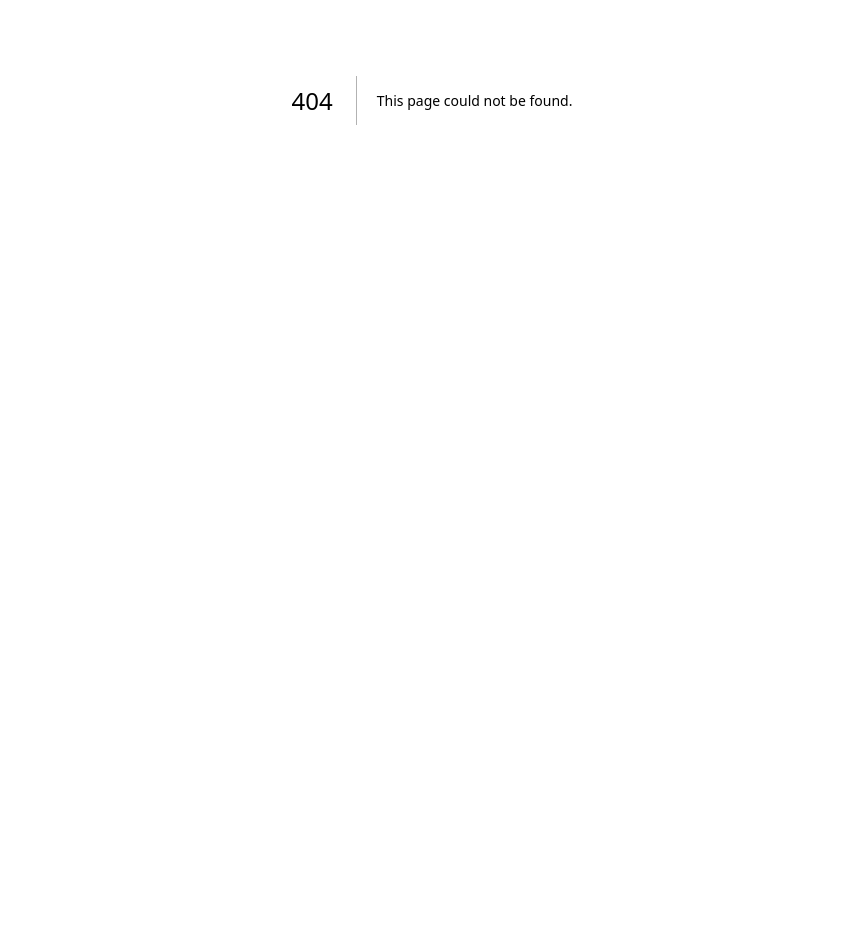
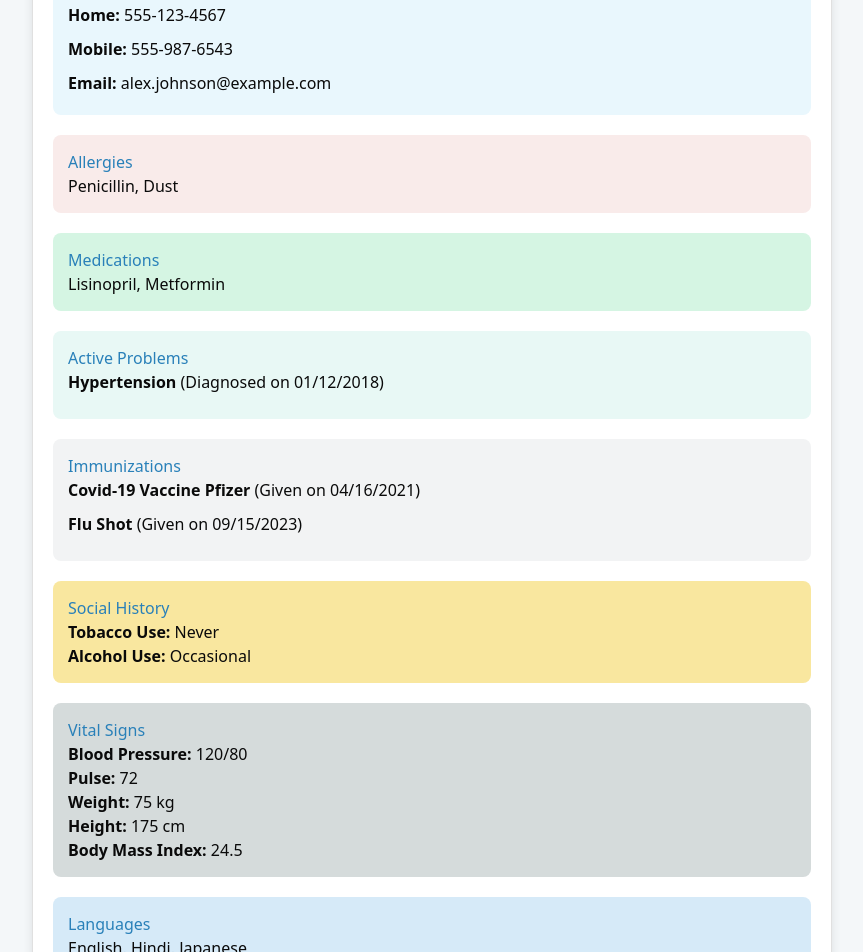
Before and after one commit to kcnakamu/EduCare, a Next.js app in the folder frontend/: page /patient in a window 1280 px wide. Before the commit this address had no page. Shown: the part 300-1252 px from the top of the page, without its empty margins (208-1071 px from the left). Before the commit the page ends 800 px from the top, so only its background shows below. Built offline with nearby package versions, Linux system fonts and the light colour scheme.

Commit message:
patient health summary

```diff
--- /dev/null
+++ b/frontend/app/patient/page.tsx
@@ -0,0 +1,11 @@
+import  Patients  from "@/pages/patients";
+
+export default function Patient() {
+    return(
+        <div>
+            <div className="z-10">
+            <Patients />
+            </div>
+        </div>
+    );
+}
--- /dev/null
+++ b/frontend/components/ui/activeProblemsSection.tsx
@@ -0,0 +1,29 @@
+import React from 'react';
+
+interface ActiveProblem {
+  problem: string;
+  diagnosedDate: string;
+}
+
+interface ActiveProblemsSectionProps {
+  activeProblems: ActiveProblem[];
+}
+
+const ActiveProblemsSection: React.FC<ActiveProblemsSectionProps> = ({ activeProblems }) => {
+  return (
+    <div style={{ backgroundColor: "#e8f8f5", padding: "15px", borderRadius: "8px", marginBottom: "20px" }}>
+      <h3 style={{ color: "#2980b9" }}>Active Problems</h3>
+      {activeProblems.length > 0 ? (
+        activeProblems.map((problem, index) => (
+          <div key={index} style={{ marginBottom: "10px" }}>
+            <strong>{problem.problem}</strong> (Diagnosed on {problem.diagnosedDate})
+          </div>
+        ))
+      ) : (
+        <p>No active problems reported.</p>
+      )}
+    </div>
+  );
+};
+
+export default ActiveProblemsSection;
--- /dev/null
+++ b/frontend/components/ui/allergiesSection.tsx
@@ -0,0 +1,16 @@
+import React from 'react';
+
+interface AllergiesSectionProps {
+  allergies: string[];
+}
+
+const AllergiesSection: React.FC<AllergiesSectionProps> = ({ allergies }) => {
+  return (
+    <div style={{ backgroundColor: "#f9ebea", padding: "15px", borderRadius: "8px", marginBottom: "20px" }}>
+      <h3 style={{ color: "#2980b9" }}>Allergies</h3>
+      <p>{allergies.length > 0 ? allergies.join(', ') : 'No known allergies'}</p>
+    </div>
+  );
+};
+
+export default AllergiesSection;
--- /dev/null
+++ b/frontend/components/ui/immunizationsSection.tsx
@@ -0,0 +1,29 @@
+import React from 'react';
+
+interface Immunization {
+  vaccine: string;
+  dateGiven: string;
+}
+
+interface ImmunizationsSectionProps {
+  immunizations: Immunization[];
+}
+
+const ImmunizationsSection: React.FC<ImmunizationsSectionProps> = ({ immunizations }) => {
+  return (
+    <div style={{ backgroundColor: "#f2f3f4", padding: "15px", borderRadius: "8px", marginBottom: "20px" }}>
+      <h3 style={{ color: "#2980b9" }}>Immunizations</h3>
+      {immunizations.length > 0 ? (
+        immunizations.map((immunization, index) => (
+          <div key={index} style={{ marginBottom: "10px" }}>
+            <strong>{immunization.vaccine}</strong> (Given on {immunization.dateGiven})
+          </div>
+        ))
+      ) : (
+        <p>No immunizations reported.</p>
+      )}
+    </div>
+  );
+};
+
+export default ImmunizationsSection;
--- /dev/null
+++ b/frontend/components/ui/languageSection.tsx
@@ -0,0 +1,16 @@
+import React from 'react';
+
+interface LanguageSectionProps {
+  languages: string[];
+}
+
+const LanguageSection: React.FC<LanguageSectionProps> = ({ languages }) => {
+  return (
+    <div style={{ backgroundColor: "#d6eaf8", padding: "15px", borderRadius: "8px", marginBottom: "20px" }}>
+      <h3 style={{ color: "#2980b9" }}>Languages</h3>
+      <p>{languages.length > 0 ? languages.join(', ') : 'No languages reported.'}</p>
+    </div>
+  );
+};
+
+export default LanguageSection;
--- /dev/null
+++ b/frontend/components/ui/medicationsSection.tsx
@@ -0,0 +1,16 @@
+import React from 'react';
+
+interface MedicationsSectionProps {
+  medications: string[];
+}
+
+const MedicationsSection: React.FC<MedicationsSectionProps> = ({ medications }) => {
+  return (
+    <div style={{ backgroundColor: "#d5f5e3", padding: "15px", borderRadius: "8px", marginBottom: "20px" }}>
+      <h3 style={{ color: "#2980b9" }}>Medications</h3>
+      <p>{medications.length > 0 ? medications.join(', ') : 'No known medications'}</p>
+    </div>
+  );
+};
+
+export default MedicationsSection;
--- /dev/null
+++ b/frontend/components/ui/patientDemographics.tsx
@@ -0,0 +1,36 @@
+import React from 'react';
+
+interface ContactInfo {
+  home: string;
+  mobile?: string;
+  email: string;
+}
+
+interface PatientDemographicsProps {
+  name: string;
+  gender: string;
+  birthDate: string;
+  address: string;
+  contactInfo: ContactInfo;
+}
+
+const PatientDemographics: React.FC<PatientDemographicsProps> = ({ name, gender, birthDate, address, contactInfo }) => {
+  return (
+    <div style={{ backgroundColor: "#e9f7fd", padding: "15px", borderRadius: "8px", marginBottom: "20px" }}>
+      <h3 style={{ color: "#2980b9" }}>Patient Demographics</h3>
+      <p><strong>Name:</strong> {name}</p>
+      <p><strong>Gender:</strong> {gender}</p>
+      <p><strong>Date of Birth:</strong> {birthDate}</p>
+      <p><strong>Address:</strong> {address}</p>
+
+      <h4 style={{ marginTop: "15px", marginBottom: "5px", color: "#34495e" }}>Contact Information</h4>
+      <div style={{ display: "flex", flexDirection: "column" }}>
+        <p style={{ margin: "5px 0" }}><strong>Home:</strong> {contactInfo.home}</p>
+        {contactInfo.mobile && <p style={{ margin: "5px 0" }}><strong>Mobile:</strong> {contactInfo.mobile}</p>}
+        <p style={{ margin: "5px 0" }}><strong>Email:</strong> {contactInfo.email}</p>
+      </div>
+    </div>
+  );
+};
+
+export default PatientDemographics;
--- /dev/null
+++ b/frontend/components/ui/patientSummary.tsx
@@ -0,0 +1,86 @@
+"use client";
+import React, { useEffect, useState } from "react";
+import PatientDemographics from "@/components/ui/patientDemographics";
+import AllergiesSection from "@/components/ui/allergiesSection";
+import MedicationsSection from "@/components/ui/medicationsSection";
+import ActiveProblemsSection from "@/components/ui/activeProblemsSection";
+import ImmunizationsSection from "@/components/ui/immunizationsSection";
+import SocialHistorySection from "@/components/ui/socialHistorySection";
+import VitalSignsSection from "@/components/ui/vitalSignsSection";
+import LanguageSection from "@/components/ui/languageSection";
+
+const fetchPatientData = async () => {
+  return {
+    id: 1,
+    name: "Alex Johnson",
+    gender: "Male",
+    birthDate: "Feb. 15, 1985",
+    address: "1234 Elm St, Springfield, IL 62704",
+    contactInfo: {
+      home: "555-123-4567",
+      mobile: "555-987-6543",
+      email: "alex.johnson@example.com",
+    },
+    allergies: ["Penicillin", "Dust"],
+    medications: ["Lisinopril", "Metformin"],
+    activeProblems: [{ problem: "Hypertension", diagnosedDate: "01/12/2018" }],
+    immunizations: [
+      { vaccine: "Covid-19 Vaccine Pfizer", dateGiven: "04/16/2021" },
+      { vaccine: "Flu Shot", dateGiven: "09/15/2023" },
+    ],
+    socialHistory: {
+      tobaccoUse: "Never",
+      alcoholUse: "Occasional",
+    },
+    vitalSigns: {
+      bloodPressure: "120/80",
+      pulse: "72",
+      weight: "75 kg",
+      height: "175 cm",
+      bodyMassIndex: "24.5",
+    },
+    languages: ["English", "Hindi", "Japanese"],
+  };
+};
+
+const PatientSummary = () => {
+  const [patient, setPatient] = useState<any | null>(null);
+
+  useEffect(() => {
+    fetchPatientData().then(setPatient);
+  }, []);
+
+  if (!patient) return <p>Loading...</p>;
+
+  return (
+    <div style={{
+      padding: "40px",
+      backgroundColor: "#f4f7f9", // Light background for the whole page
+      minHeight: "100vh"
+    }}>
+      <div style={{
+        padding: "20px",
+        maxWidth: "800px",
+        margin: "auto",
+        backgroundColor: "white", // Card background
+        border: "1px solid #e0e0e0",
+        borderRadius: "8px",
+        boxShadow: "0 4px 10px rgba(0,0,0,0.1)", // Soft shadow
+      }}>
+        <h2 style={{ marginBottom: "10px", color: "#2c3e50" }}>Patient Health Summary</h2>
+        <p style={{ color: "#7f8c8d" }}>Generated on Oct. 12, 2024</p>
+
+        <PatientDemographics {...patient} />
+        <AllergiesSection allergies={patient.allergies} />
+        <MedicationsSection medications={patient.medications} />
+        <ActiveProblemsSection activeProblems={patient.activeProblems} />
+        <ImmunizationsSection immunizations={patient.immunizations} />
+        <SocialHistorySection {...patient.socialHistory} />
+        <VitalSignsSection vitalSigns={patient.vitalSigns} />
+        <LanguageSection languages={patient.languages} />
+      </div>
+    </div>
+  );
+};
+
+export default PatientSummary;
--- /dev/null
+++ b/frontend/components/ui/socialHistorySection.tsx
@@ -0,0 +1,20 @@
+import React from 'react';
+
+interface SocialHistorySectionProps {
+  tobaccoUse: string;
+  alcoholUse: string;
+}
+
+const SocialHistorySection: React.FC<SocialHistorySectionProps> = ({ tobaccoUse, alcoholUse }) => {
+  return (
+    <div style={{ backgroundColor: "#f9e79f", padding: "15px", borderRadius: "8px", marginBottom: "20px" }}>
+      <h3 style={{ color: "#2980b9" }}>Social History</h3>
+      <p>
+        <strong>Tobacco Use:</strong> {tobaccoUse} <br />
+        <strong>Alcohol Use:</strong> {alcoholUse}
+      </p>
+    </div>
+  );
+};
+
+export default SocialHistorySection;
--- /dev/null
+++ b/frontend/components/ui/vitalSignsSection.tsx
@@ -0,0 +1,30 @@
+import React from 'react';
+
+interface VitalSigns {
+  bloodPressure: string;
+  pulse: string;
+  weight: string;
+  height: string;
+  bodyMassIndex: string;
+}
+
+interface VitalSignsSectionProps {
+  vitalSigns: VitalSigns;
+}
+
+const VitalSignsSection: React.FC<VitalSignsSectionProps> = ({ vitalSigns }) => {
+  return (
+    <div style={{ backgroundColor: "#d5dbdb", padding: "15px", borderRadius: "8px", marginBottom: "20px" }}>
+      <h3 style={{ color: "#2980b9" }}>Vital Signs</h3>
+      <p>
+        <strong>Blood Pressure:</strong> {vitalSigns.bloodPressure} <br />
+        <strong>Pulse:</strong> {vitalSigns.pulse} <br />
+        <strong>Weight:</strong> {vitalSigns.weight} <br />
+        <strong>Height:</strong> {vitalSigns.height} <br />
+        <strong>Body Mass Index:</strong> {vitalSigns.bodyMassIndex}
+      </p>
+    </div>
+  );
+};
+
+export default VitalSignsSection;
--- /dev/null
+++ b/frontend/pages/patients.tsx
@@ -0,0 +1,13 @@
+"use client";
+import React from 'react';
+import PatientSummary from '@/components/ui/patientSummary';
+
+const PatientPage = () => {
+  return (
+    <div>
+      <PatientSummary />
+    </div>
+  );
+};
+
+export default PatientPage;
```
